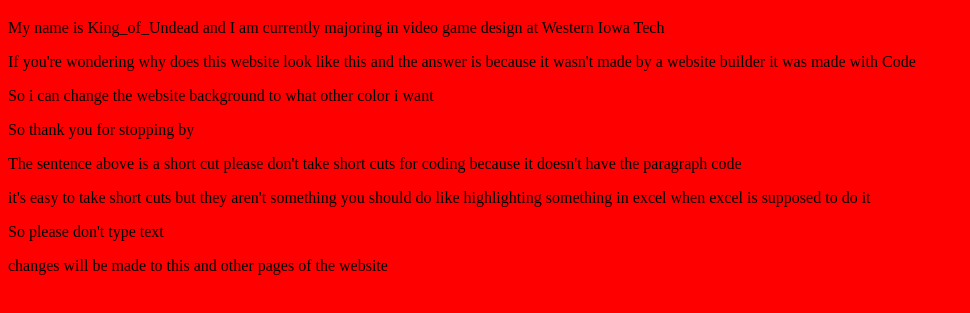
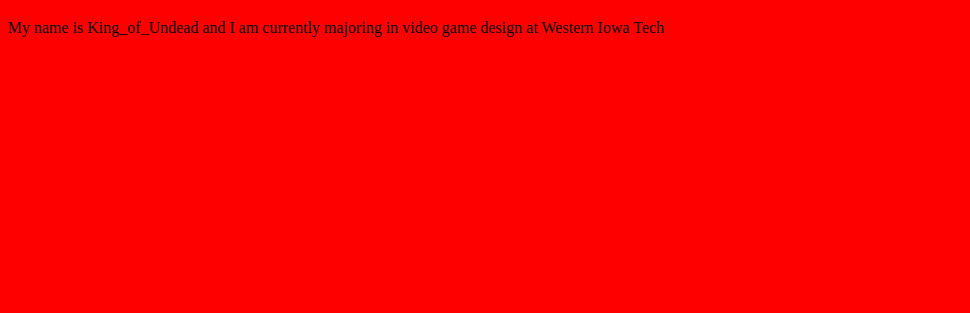
Before and after one commit to KingofUndead/website, a plain HTML site: page index.html in a window 1280 px wide. Shown: the part 87-400 px from the top of the page, without its empty margins (0-970 px from the left). Drawn offline with Linux system fonts and the light colour scheme.

Commit message:
Update index.html

```diff
--- a/index.html
+++ b/index.html
@@ -5,12 +5,6 @@
 <b>Home</b> <a href="Socialmedia.html">Social Media</a> <a href="servers.html">Servers</a> <a href="FAQ.html">FAQ</a>
 <center><h1>Welcome</h1></center>
 <div><p>My name is King_of_Undead and I am currently majoring in video game design at Western Iowa Tech</p></div>
-<div><p>If you're wondering why does this website look like this and the answer is because it wasn't made by a website builder it was made with Code</p></div>
-<div><p>So i can change the website background to what other color i want</p></div>
-<div>So thank you for stopping by</div>
-<div><p>The sentence above is a short cut please don't take short cuts for coding because it doesn't have the paragraph code</p></div>
-<div><p>it's easy to take short cuts but they aren't something you should do like highlighting something in excel when excel is supposed to do it</p></div>
-<div><p>So please don't type text</p></div>
-  <div><div><div><div><p> changes will be made to this and other pages of the website</p></div></div></div></div>
+
 </body>
 </html>
```
